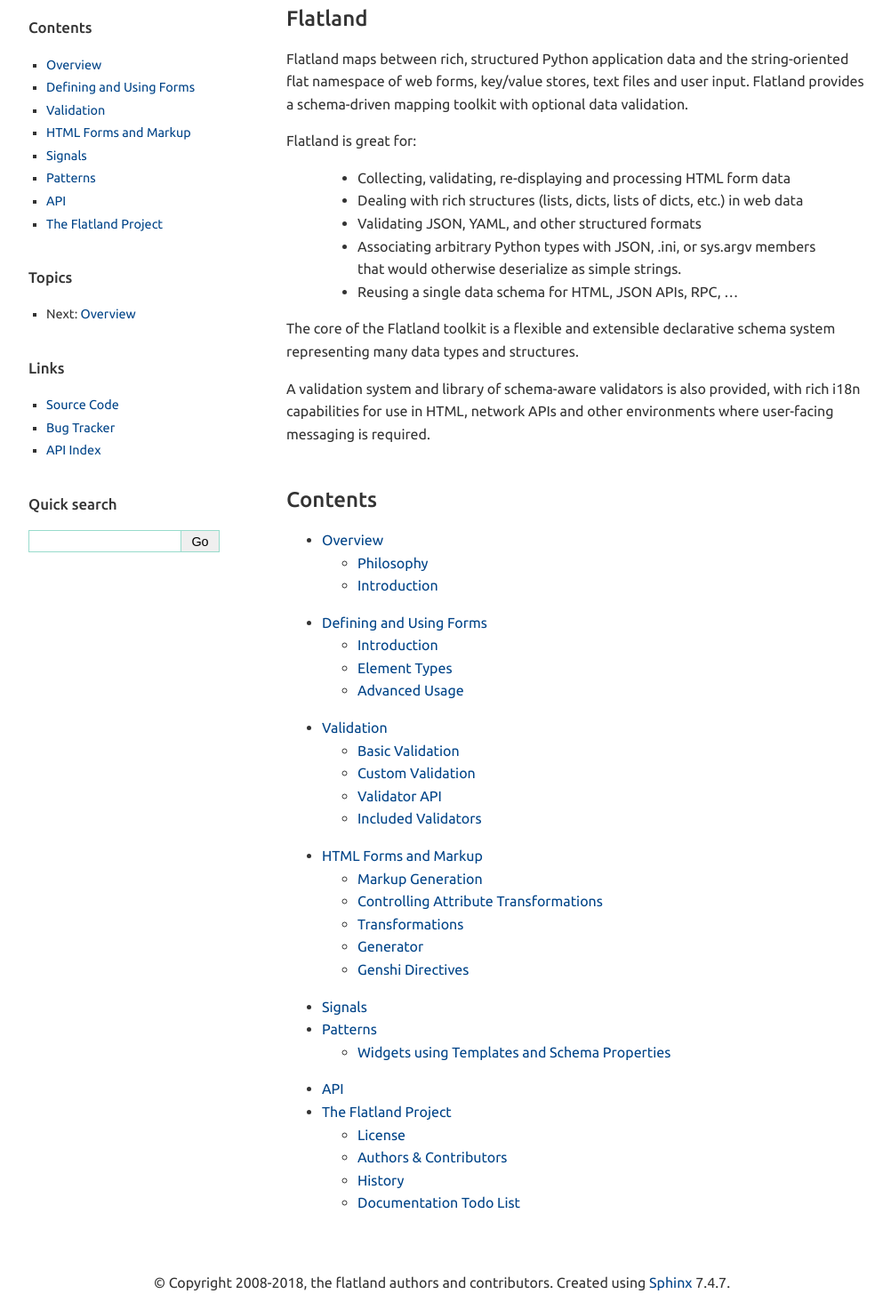
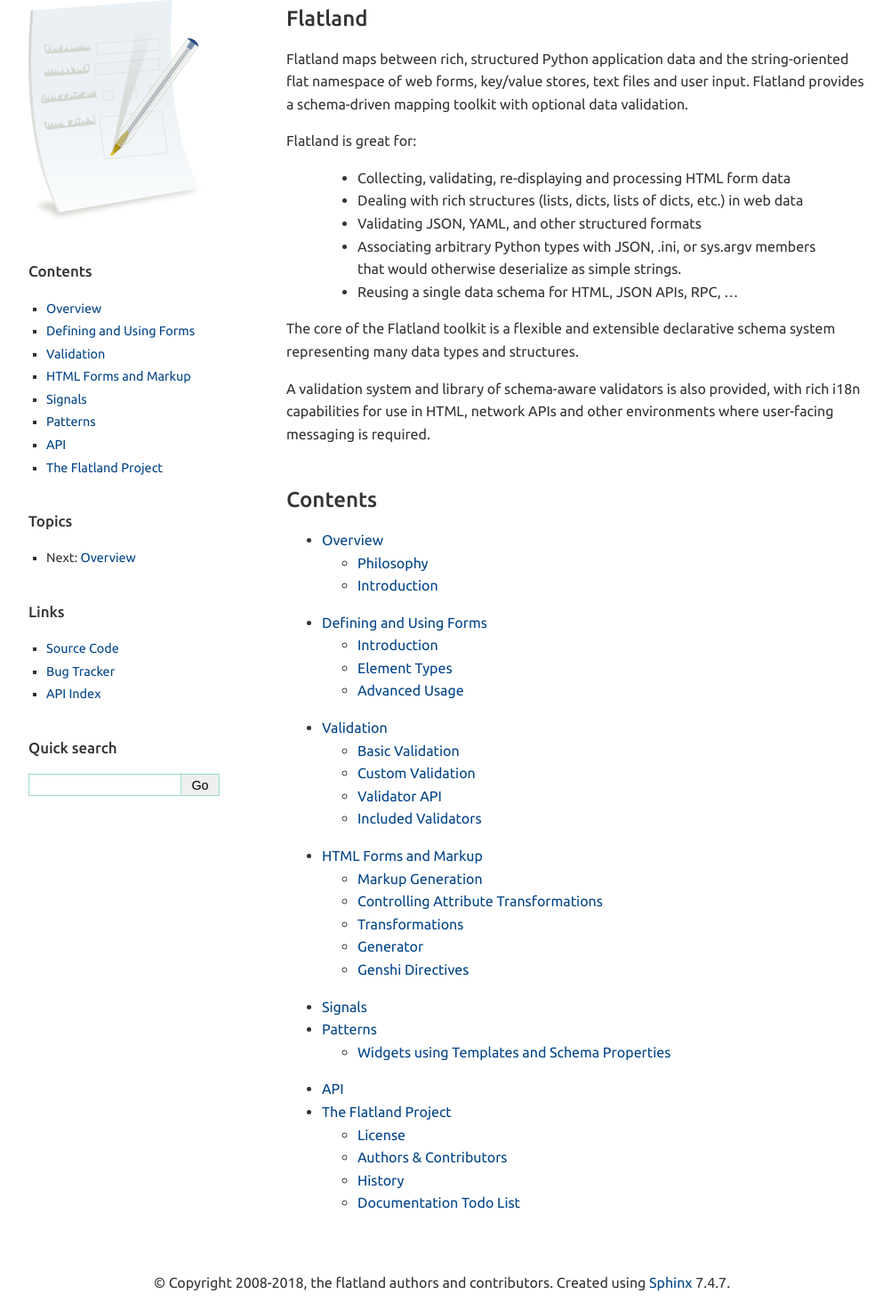
Before and after one commit to discorporate/flatland, a Sphinx documentation site: the page built from docs/source/index.rst, in a window 1280 px wide. Shown: the whole page at 89% size, without its empty margins (143-1145 px from the left). Built offline with Sphinx 7.4.7, drawn with Linux system fonts in a browser that asks for light colours; the version number could not be read and is left out.

Commit message:
docs: fix logo path, fixes #46

```diff
--- a/docs/source/conf.py
+++ b/docs/source/conf.py
@@ -47,7 +47,7 @@
 html_static_path = ['_static']
 html_theme_path = ['_themes']
 html_theme = 'flatland'
-html_logo = 'flatland.png'
+html_logo = '_static/flatland.png'
 html_show_sourcelink = False
 html_sidebars = {
     'index': ['globaltoc.html', 'relations.html', 'links.html', 'sourcelink.html', 'searchbox.html'],
```
